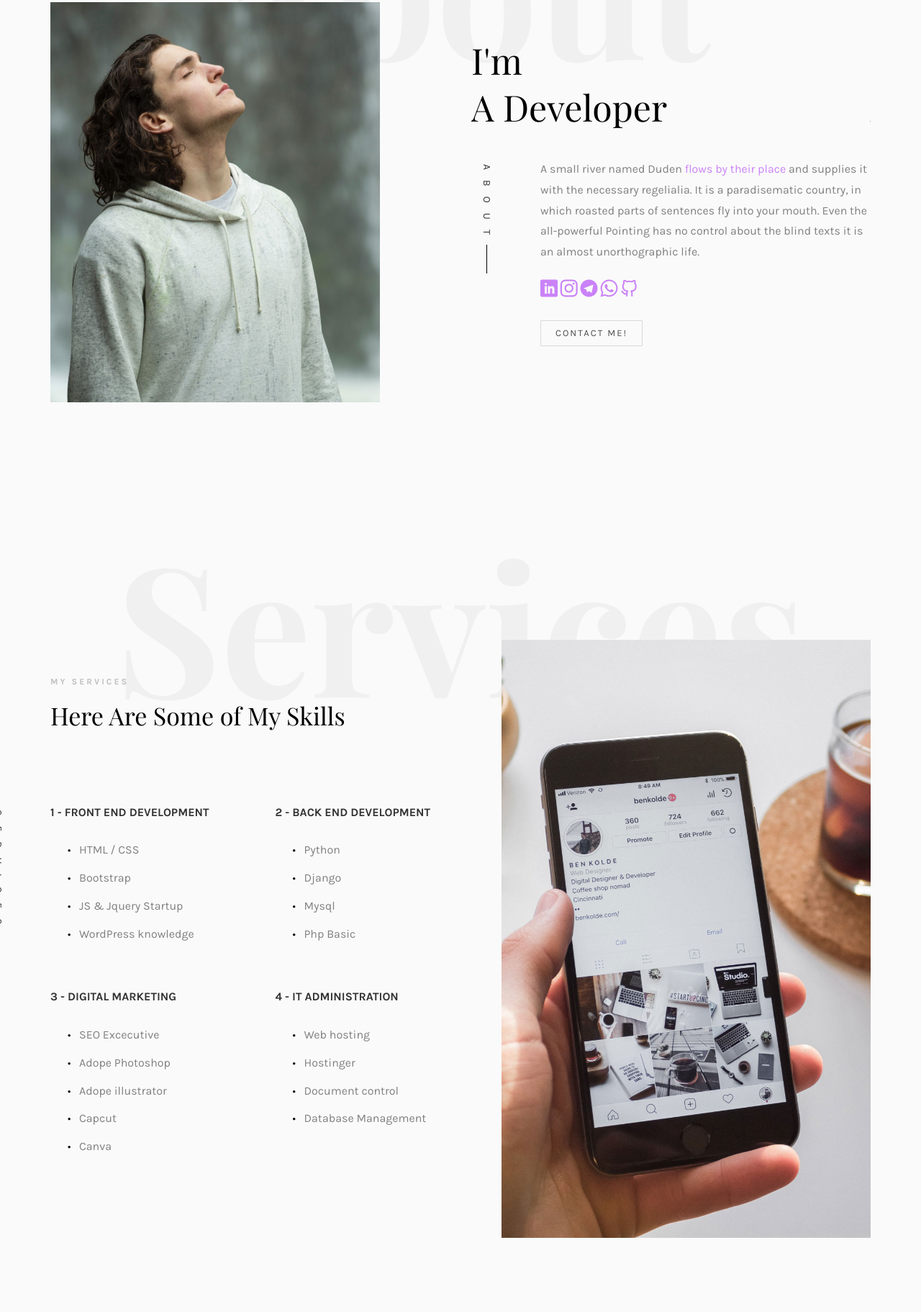
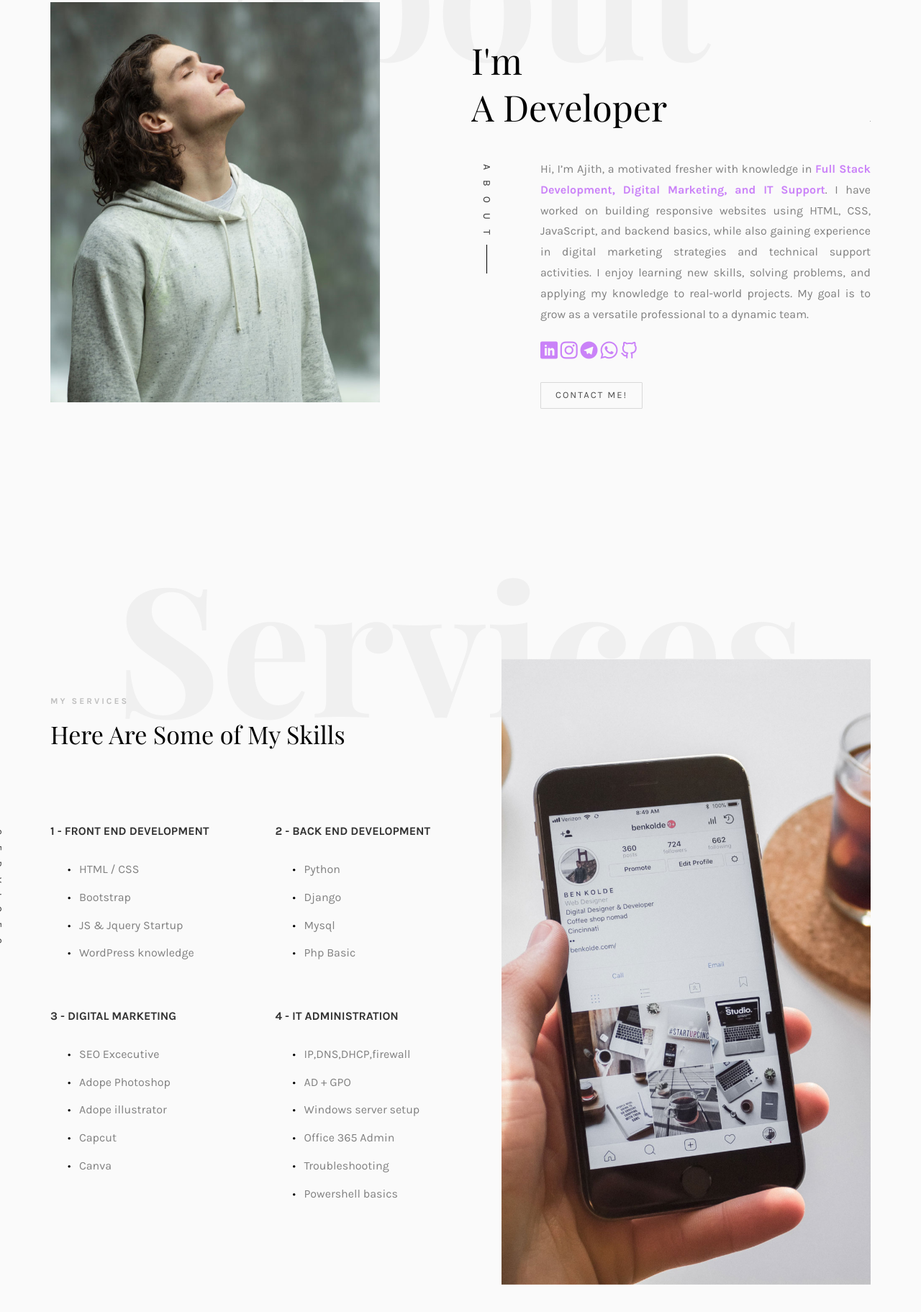
Before and after one commit to ajith9345/AjithPortfolio, a plain HTML site: page index.html in a window 1280 px wide. Shown: the part 157-1980 px from the top of the page at 72% size. Drawn offline with nearby package versions, Linux system fonts and the light colour scheme; files whose address does not match are found by name; a web font is replaced by a local one.

Commit message:
Ajith Portfolio

```diff
--- a/index.html
+++ b/index.html
@@ -4,7 +4,7 @@
 <head>
 	<meta charset="utf-8">
 	<meta http-equiv="X-UA-Compatible" content="IE=edge">
-	<title>Noah Template</title>
+	<title>Ajith Raju</title>
 	<meta name="viewport" content="width=device-width, initial-scale=1">
 	<meta name="description" content="" />
 	<meta name="keywords" content="" />
@@ -154,25 +154,30 @@
 								<div class="rotate">
 									<h2 class="heading">About</h2>
 								</div>
-								<p>A small river named Duden <a href="#">flows by their place</a> and supplies it with
-									the necessary regelialia. It is a paradisematic country, in which roasted parts of
-									sentences fly into your mouth. Even the all-powerful Pointing has no control about
-									the blind texts it is an almost unorthographic life.</p>
+								<p style="text-align: justify;">Hi, I’m Ajith, a
+									motivated fresher with knowledge in <b><a href="#">Full Stack Development, Digital Marketing, and
+									IT Support</a></b>. I have worked on building responsive websites using HTML, CSS,
+									JavaScript, and backend basics, while also gaining experience in digital marketing
+									strategies and technical support activities. I enjoy learning new skills, solving
+									problems, and applying my knowledge to real-world projects. My goal is to grow as a
+									versatile professional to a dynamic team.</p>
 								<p class="colorlib-social-icons">
 									<!-- <a href="#"><i class="icon-facebook4"></i></a> -->
-									<a href="#"><i class="icon-linkedin"></i></a>
+									<a href="https://www.linkedin.com/in/ajith-r33"><i class="icon-linkedin"></i></a>
 									<!-- <a href="#"><i class="icon-googleplus"></i></a> -->
 									<a href="#"><i class="icon-instagram"></i></a>
 									<a href="#"><i class="icon-telegram"></i></a>
 									<!-- <a href="#"><i class="icon-dribbble2"></i></a> -->
-									<a href="#"><i class="icon-whatsapp"></i></a>
+									<a href="https://wa.me/919345281483?text=Hi Hello!"><i
+											class="icon-whatsapp"></i></a>
 									<a href="#"><i class="icon-github2"></i></a>
 								</p>
 								<!-- <a href="https://wa.me/919876543210?text=Hello!" target="_blank" rel="noopener" style="display:inline-block;padding:10px 16px;border-radius:8px;
                                  background:#25D366;color:#fff;text-decoration:none;font-weight:600;">
 									💬 WhatsApp Me
 								</a> -->
-								<p><a href="https://wa.me/919345281483?text=Hello!" class="btn btn-primary btn-outline">Contact Me!</a></p>
+								<p><a href="https://wa.me/919345281483?text=Hello!"
+										class="btn btn-primary btn-outline">Contact Me!</a></p>
 							</div>
 						</div>
 					</div>
@@ -234,10 +239,12 @@
 										<div class="services animate-box">
 											<h3>4 - IT Administration</h3>
 											<ul>
-												<li>Web hosting</li>
-												<li>Hostinger</li>
-												<li>Document control</li>
-												<li>Database Management</li>
+												<li>IP,DNS,DHCP,firewall</li>
+												<li>AD + GPO</li>
+												<li>Windows server setup</li>
+												<li>Office 365 Admin</li>
+												<li>Troubleshooting</li>
+												<li>Powershell basics</li>
 
 											</ul>
 										</div>
```
Also changed, not shown: images/Aj.jpg (added), images/Ajith.png (added), images/Gud.jpeg (added).
